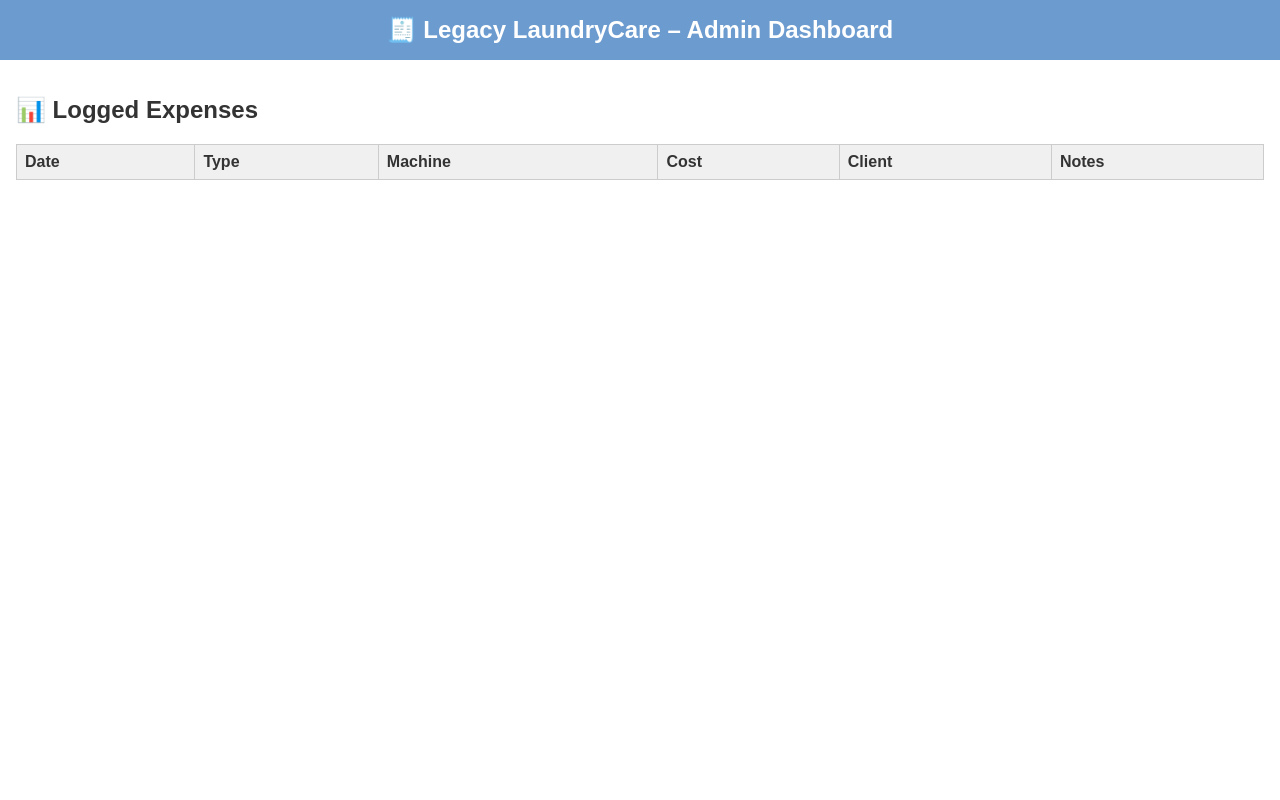
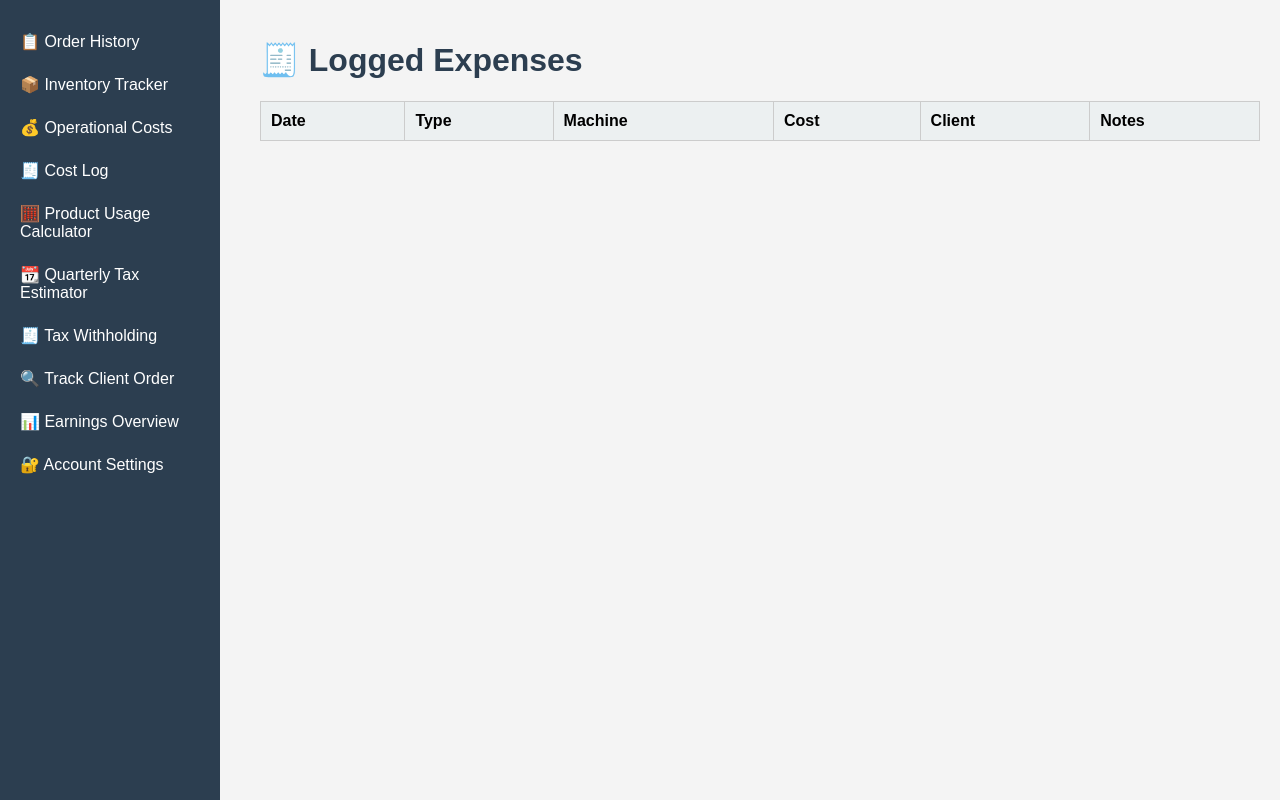
Before and after one commit to christinaheath2017/LegacyLaundryCare, a plain HTML site: page admin/admin.html in a window 1280 px wide. Drawn offline with Linux system fonts and the light colour scheme; no server answers.

Commit message:
Update admin.html

```diff
--- a/admin/admin.html
+++ b/admin/admin.html
@@ -2,40 +2,53 @@
 <html lang="en">
 <head>
   <meta charset="UTF-8" />
-  <title>Admin Dashboard</title>
+  <title>Legacy LaundryCare Admin Dashboard</title>
   <meta name="viewport" content="width=device-width, initial-scale=1.0" />
   <script src="https://www.gstatic.com/firebasejs/10.5.0/firebase-app.js"></script>
   <script src="https://www.gstatic.com/firebasejs/10.5.0/firebase-firestore.js"></script>
   <style>
     body {
+      margin: 0;
       font-family: Arial, sans-serif;
-      margin: 0;
-      background-color: #fff;
-      color: #333;
+      background-color: #f4f4f4;
     }
-    header {
-      background-color: #6c9bcf;
+    .sidebar {
+      width: 220px;
+      background-color: #2c3e50;
       color: white;
-      padding: 1rem;
-      text-align: center;
-      font-size: 1.5rem;
-      font-weight: bold;
+      position: fixed;
+      height: 100%;
+      padding-top: 20px;
     }
-    .container {
-      padding: 1rem;
+    .sidebar a {
+      display: block;
+      color: white;
+      padding: 12px 20px;
+      text-decoration: none;
+    }
+    .sidebar a:hover {
+      background-color: #34495e;
+    }
+    .main {
+      margin-left: 240px;
+      padding: 20px;
+    }
+    h1 {
+      color: #2c3e50;
     }
     table {
       width: 100%;
       border-collapse: collapse;
-      margin-top: 1rem;
+      margin-top: 20px;
+      background-color: white;
     }
     th, td {
       border: 1px solid #ccc;
-      padding: 0.5rem;
+      padding: 10px;
       text-align: left;
     }
     th {
-      background-color: #f0f0f0;
+      background-color: #ecf0f1;
     }
     tr:nth-child(even) {
       background-color: #f9f9f9;
@@ -43,9 +56,21 @@
   </style>
 </head>
 <body>
-  <header>🧾 Legacy LaundryCare – Admin Dashboard</header>
-  <div class="container">
-    <h2>📊 Logged Expenses</h2>
+  <div class="sidebar">
+    <a href="admin-order-history.html">📋 Order History</a>
+    <a href="inventory-tracker.html">📦 Inventory Tracker</a>
+    <a href="operational-costs.html">💰 Operational Costs</a>
+    <a href="cost-log.html">🧾 Cost Log</a>
+    <a href="product-usage-calculator.html">🧮 Product Usage Calculator</a>
+    <a href="quarterly-tax.html">📆 Quarterly Tax Estimator</a>
+    <a href="tax-withholding.html">🧾 Tax Withholding</a>
+    <a href="track-client-order.html">🔍 Track Client Order</a>
+    <a href="dashboard.html">📊 Earnings Overview</a>
+    <a href="update-info.html">🔐 Account Settings</a>
+  </div>
+
+  <div class="main">
+    <h1>🧾 Logged Expenses</h1>
     <table id="expensesTable">
       <thead>
         <tr>
```
